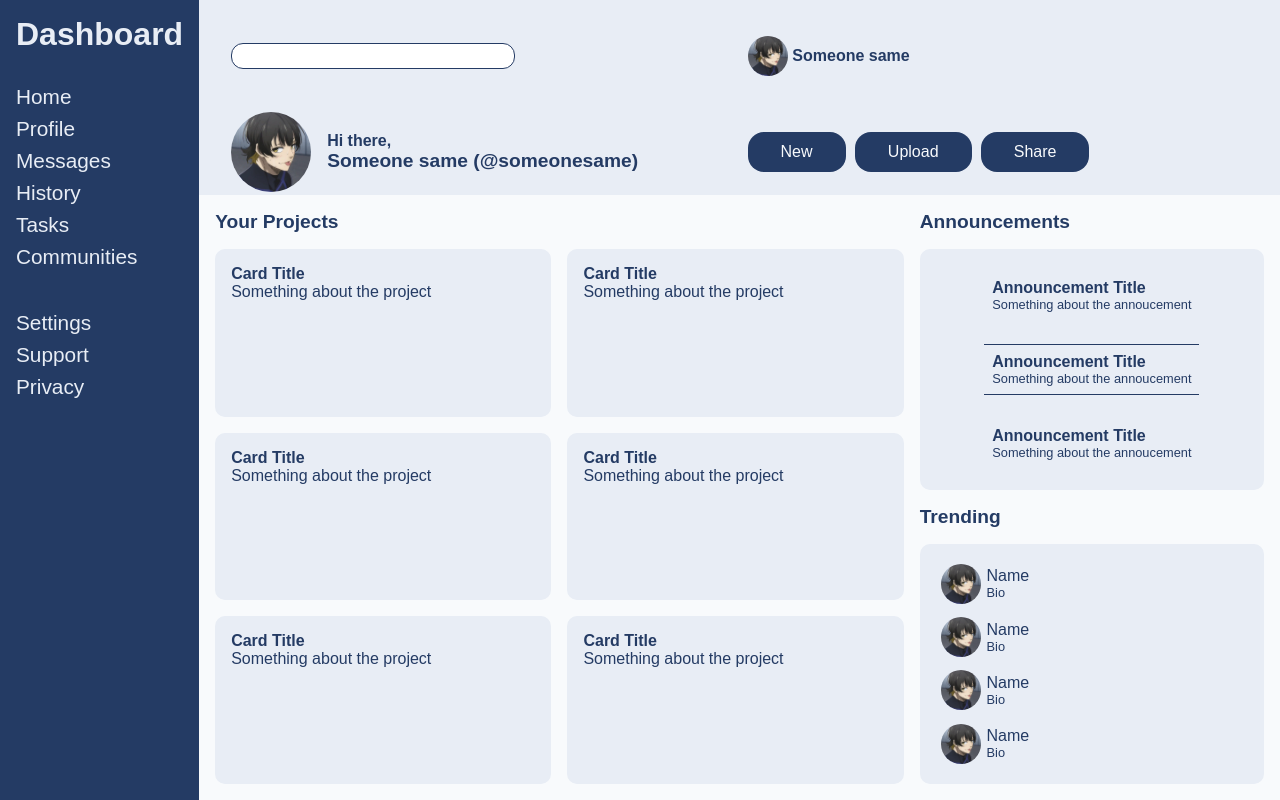
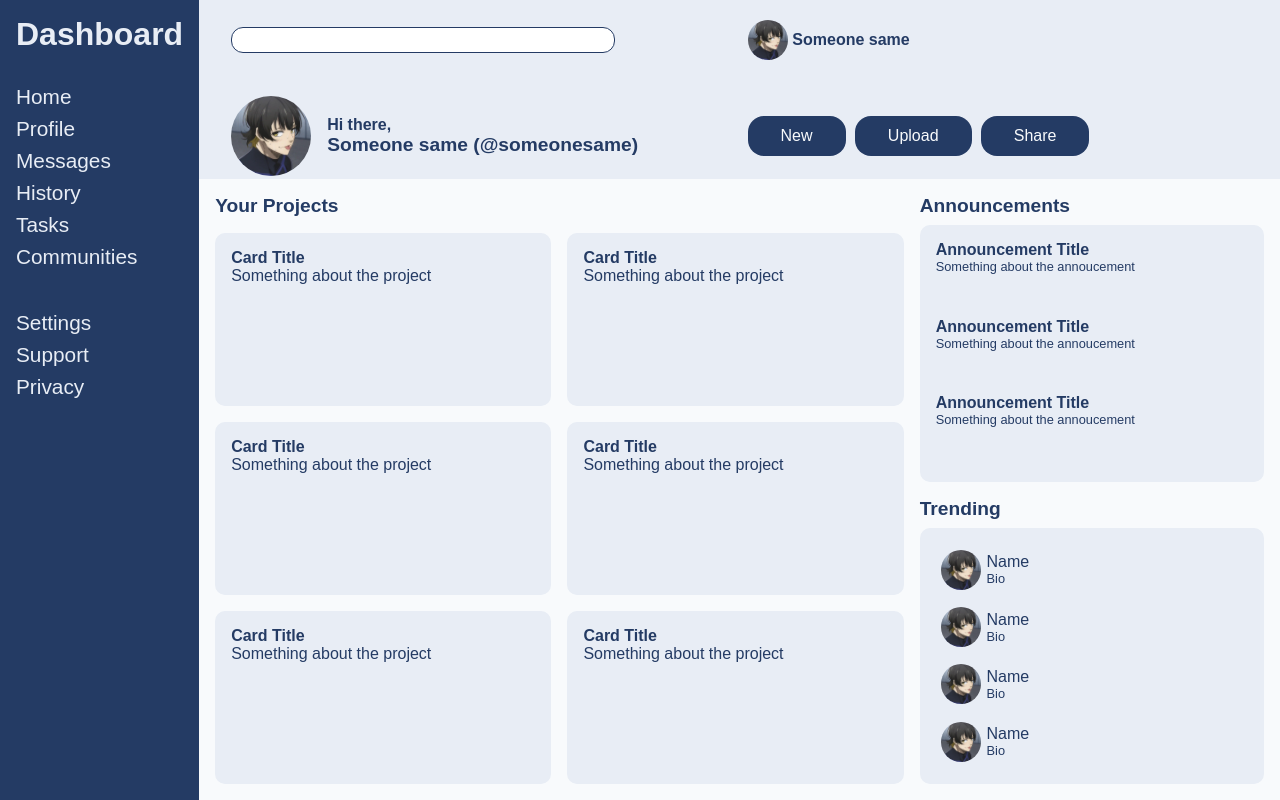
Before and after one commit to PaulKamuya/odin-admin, a plain HTML site: page index.html in a window 1280 px wide. Drawn offline with Linux system fonts and the light colour scheme.

Commit message:
Changed some padding

```diff
--- a/styles.css
+++ b/styles.css
@@ -57,7 +57,7 @@ body{
 }
 
 .top-container{
-  padding: 1rem 2rem 0.2rem 2rem;
+  padding: 0 2rem 0.2rem 2rem;
   display: grid;
   grid: 1fr 1fr / 1fr 1fr;
   gap: 1rem;
@@ -65,7 +65,7 @@ body{
 }
 
 input{
-  width: 50%;
+  width: 70%;
   font-size: 1rem;
   padding: 0.2em 1em;
   border-radius: 12px;
@@ -177,7 +177,7 @@ button:hover{
 .minor-container{
   display: grid;
   grid-template-rows: max-content 1fr;
-  gap: 1rem;
+  gap: 0.5rem;
 }
 
 .container{
@@ -211,14 +211,3 @@ button:hover{
 .friends:hover > img{
   border-color:var(--accent);
 }
-
-.container > div:not(.friends){
-  align-self: center;
-  justify-self: center;
-}
-
-.container > div:not(.friends):nth-child(2){
-  border-top: 1px solid var(--primary);
-  border-bottom: 1px solid var(--primary);
-  padding: 0.5em;
-}
```
